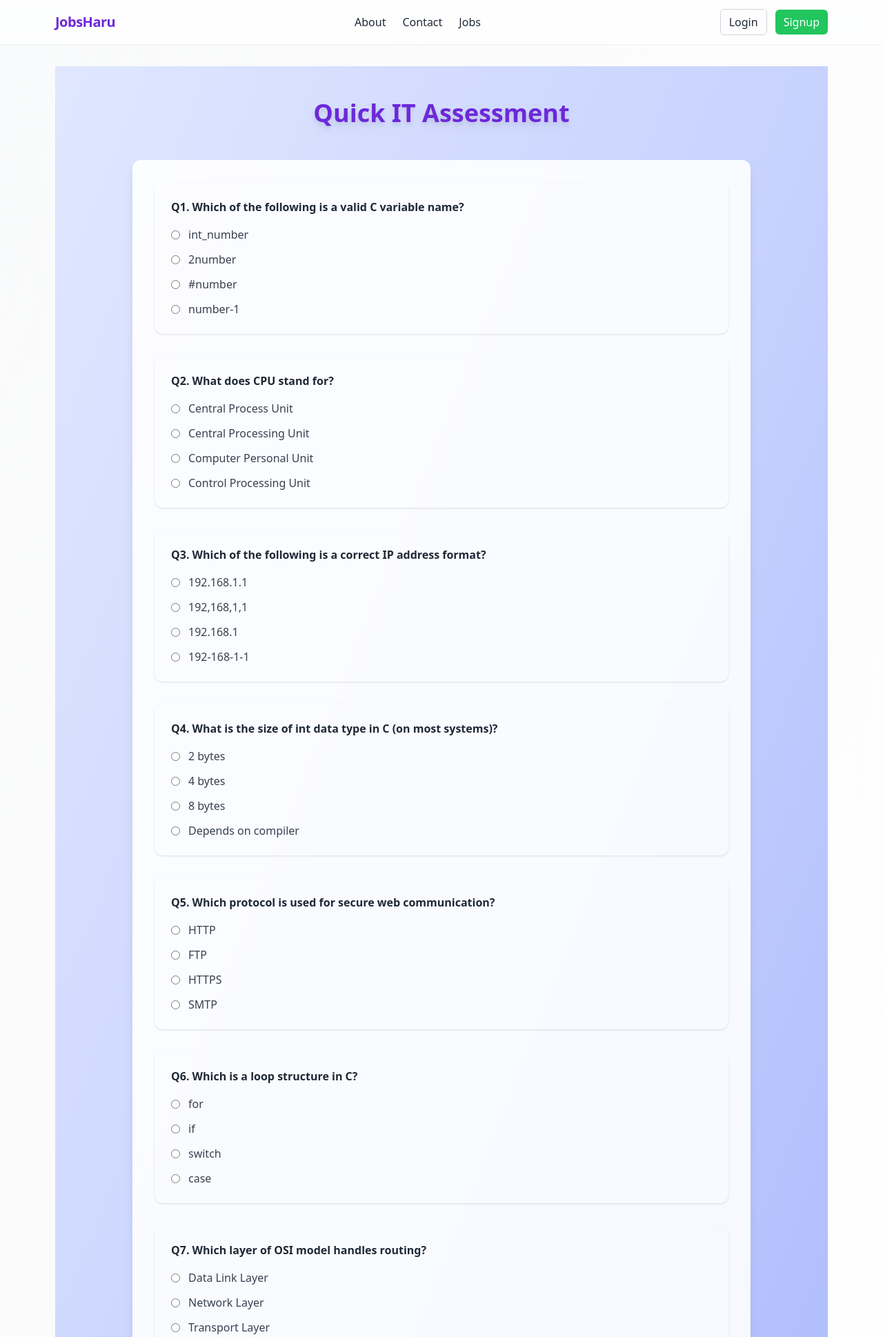
After one commit to PadamPrasadDhakal/Payo, a Django app: template users/templates/users/assessments.html in a window 1280 px wide. The commit adds this page. Shown: the top 1938 px of the page at 69% size. Run offline with Django 3.2, Linux system fonts and the light colour scheme; the template is opened without the code that fills it, so the values that code supplies are empty; some libraries are stand-ins or nearby versions.

Commit message:
last update 3am

```diff
--- a/JobsHaruPrj/urls.py
+++ b/JobsHaruPrj/urls.py
@@ -18,6 +18,10 @@ urlpatterns = [
     path('logout/',logout_view,name='logout'),
     path('organizations/', organizations, name='organizations'),
     path('internships/',internships, name='internships'),
+    path('assessments/',assessments, name='assessments'),
+    path('profile/',profile, name='profile'),
+    # path('logouts/',logouts,name='logouts'),
+
 # path('Organizations/', organizations),  # optional, not recommended
 ]
 
--- a/templates/base2.html
+++ b/templates/base2.html
@@ -5,6 +5,9 @@
     <meta charset="UTF-8" />
     <meta name="viewport" content="width=device-width, initial-scale=1.0" />
     <title>{% block title %}JobsHaru{% endblock %}</title>
+
+    <!-- Favicon -->
+    <link rel="icon" type="image/png" href="#">
 
     <!-- Tailwind CDN -->
     <script src="https://cdn.tailwindcss.com"></script>
@@ -100,7 +103,7 @@
                         Help and Support
                     </a>
 
-                    <form method="post" action="/base.html/">
+                    <form method="post" action="logout/">
                         {% csrf_token %}
                         <button type="submit" class="w-full text-left flex items-center gap-2 px-4 py-2 text-sm text-red-600 hover:bg-red-50">
                             Logout
--- /dev/null
+++ b/users/templates/users/assessments.html
@@ -0,0 +1,306 @@
+{% extends "base.html" %}
+{% load static %}
+{% block title %}Quick Assessment | JobsHaru{% endblock %}
+
+{% block content %}
+<div class="relative w-full min-h-screen flex flex-col items-center justify-start
+            bg-gradient-to-br from-indigo-100 via-indigo-200 to-indigo-300
+            p-8 sm:p-12 overflow-hidden">
+
+    <!-- Page Header -->
+    <h1 class="text-3xl md:text-4xl font-extrabold text-center text-primary mb-12 drop-shadow-lg">
+        Quick IT Assessment
+    </h1>
+
+    <!-- Assessment Form -->
+    <form id="assessmentForm" class="w-full max-w-4xl bg-white/90 backdrop-blur-md rounded-xl shadow-lg p-8 space-y-8">
+
+        <!-- Question 1 -->
+        <div class="question-card p-6 rounded-xl shadow hover:shadow-2xl transition duration-300">
+            <h3 class="font-semibold text-gray-800 mb-4">Q1. Which of the following is a valid C variable name?</h3>
+            <div class="flex flex-col space-y-3">
+                <label class="flex items-center gap-3 cursor-pointer">
+                    <input type="radio" name="q1" value="A" class="accent-primary">
+                    <span class="text-gray-700">int_number</span>
+                </label>
+                <label class="flex items-center gap-3 cursor-pointer">
+                    <input type="radio" name="q1" value="B" class="accent-primary">
+                    <span class="text-gray-700">2number</span>
+                </label>
+                <label class="flex items-center gap-3 cursor-pointer">
+                    <input type="radio" name="q1" value="C" class="accent-primary">
+                    <span class="text-gray-700">#number</span>
+                </label>
+                <label class="flex items-center gap-3 cursor-pointer">
+                    <input type="radio" name="q1" value="D" class="accent-primary">
+                    <span class="text-gray-700">number-1</span>
+                </label>
+            </div>
+        </div>
+
+        <!-- Question 2 -->
+        <div class="question-card p-6 rounded-xl shadow hover:shadow-2xl transition duration-300">
+            <h3 class="font-semibold text-gray-800 mb-4">Q2. What does CPU stand for?</h3>
+            <div class="flex flex-col space-y-3">
+                <label class="flex items-center gap-3 cursor-pointer">
+                    <input type="radio" name="q2" value="A" class="accent-primary">
+                    <span class="text-gray-700">Central Process Unit</span>
+                </label>
+                <label class="flex items-center gap-3 cursor-pointer">
+                    <input type="radio" name="q2" value="B" class="accent-primary">
+                    <span class="text-gray-700">Central Processing Unit</span>
+                </label>
+                <label class="flex items-center gap-3 cursor-pointer">
+                    <input type="radio" name="q2" value="C" class="accent-primary">
+                    <span class="text-gray-700">Computer Personal Unit</span>
+                </label>
+                <label class="flex items-center gap-3 cursor-pointer">
+                    <input type="radio" name="q2" value="D" class="accent-primary">
+                    <span class="text-gray-700">Control Processing Unit</span>
+                </label>
+            </div>
+        </div>
+
+        <!-- Question 3 -->
+        <div class="question-card p-6 rounded-xl shadow hover:shadow-2xl transition duration-300">
+            <h3 class="font-semibold text-gray-800 mb-4">Q3. Which of the following is a correct IP address format?</h3>
+            <div class="flex flex-col space-y-3">
+                <label class="flex items-center gap-3 cursor-pointer">
+                    <input type="radio" name="q3" value="A" class="accent-primary">
+                    <span class="text-gray-700">192.168.1.1</span>
+                </label>
+                <label class="flex items-center gap-3 cursor-pointer">
+                    <input type="radio" name="q3" value="B" class="accent-primary">
+                    <span class="text-gray-700">192,168,1,1</span>
+                </label>
+                <label class="flex items-center gap-3 cursor-pointer">
+                    <input type="radio" name="q3" value="C" class="accent-primary">
+                    <span class="text-gray-700">192.168.1</span>
+                </label>
+                <label class="flex items-center gap-3 cursor-pointer">
+                    <input type="radio" name="q3" value="D" class="accent-primary">
+                    <span class="text-gray-700">192-168-1-1</span>
+                </label>
+            </div>
+        </div>
+
+        <!-- Question 4 -->
+        <div class="question-card p-6 rounded-xl shadow hover:shadow-2xl transition duration-300">
+            <h3 class="font-semibold text-gray-800 mb-4">Q4. What is the size of int data type in C (on most systems)?</h3>
+            <div class="flex flex-col space-y-3">
+                <label class="flex items-center gap-3 cursor-pointer">
+                    <input type="radio" name="q4" value="A" class="accent-primary">
+                    <span class="text-gray-700">2 bytes</span>
+                </label>
+                <label class="flex items-center gap-3 cursor-pointer">
+                    <input type="radio" name="q4" value="B" class="accent-primary">
+                    <span class="text-gray-700">4 bytes</span>
+                </label>
+                <label class="flex items-center gap-3 cursor-pointer">
+                    <input type="radio" name="q4" value="C" class="accent-primary">
+                    <span class="text-gray-700">8 bytes</span>
+                </label>
+                <label class="flex items-center gap-3 cursor-pointer">
+                    <input type="radio" name="q4" value="D" class="accent-primary">
+                    <span class="text-gray-700">Depends on compiler</span>
+                </label>
+            </div>
+        </div>
+
+        <!-- Question 5 -->
+        <div class="question-card p-6 rounded-xl shadow hover:shadow-2xl transition duration-300">
+            <h3 class="font-semibold text-gray-800 mb-4">Q5. Which protocol is used for secure web communication?</h3>
+            <div class="flex flex-col space-y-3">
+                <label class="flex items-center gap-3 cursor-pointer">
+                    <input type="radio" name="q5" value="A" class="accent-primary">
+                    <span class="text-gray-700">HTTP</span>
+                </label>
+                <label class="flex items-center gap-3 cursor-pointer">
+                    <input type="radio" name="q5" value="B" class="accent-primary">
+                    <span class="text-gray-700">FTP</span>
+                </label>
+                <label class="flex items-center gap-3 cursor-pointer">
+                    <input type="radio" name="q5" value="C" class="accent-primary">
+                    <span class="text-gray-700">HTTPS</span>
+                </label>
+                <label class="flex items-center gap-3 cursor-pointer">
+                    <input type="radio" name="q5" value="D" class="accent-primary">
+                    <span class="text-gray-700">SMTP</span>
+                </label>
+            </div>
+        </div>
+
+        <!-- Question 6 -->
+        <div class="question-card p-6 rounded-xl shadow hover:shadow-2xl transition duration-300">
+            <h3 class="font-semibold text-gray-800 mb-4">Q6. Which is a loop structure in C?</h3>
+            <div class="flex flex-col space-y-3">
+                <label class="flex items-center gap-3 cursor-pointer">
+                    <input type="radio" name="q6" value="A" class="accent-primary">
+                    <span class="text-gray-700">for</span>
+                </label>
+                <label class="flex items-center gap-3 cursor-pointer">
+                    <input type="radio" name="q6" value="B" class="accent-primary">
+                    <span class="text-gray-700">if</span>
+                </label>
+                <label class="flex items-center gap-3 cursor-pointer">
+                    <input type="radio" name="q6" value="C" class="accent-primary">
+                    <span class="text-gray-700">switch</span>
+                </label>
+                <label class="flex items-center gap-3 cursor-pointer">
+                    <input type="radio" name="q6" value="D" class="accent-primary">
+                    <span class="text-gray-700">case</span>
+                </label>
+            </div>
+        </div>
+
+        <!-- Question 7 -->
+        <div class="question-card p-6 rounded-xl shadow hover:shadow-2xl transition duration-300">
+            <h3 class="font-semibold text-gray-800 mb-4">Q7. Which layer of OSI model handles routing?</h3>
+            <div class="flex flex-col space-y-3">
+                <label class="flex items-center gap-3 cursor-pointer">
+                    <input type="radio" name="q7" value="A" class="accent-primary">
+                    <span class="text-gray-700">Data Link Layer</span>
+                </label>
+                <label class="flex items-center gap-3 cursor-pointer">
+                    <input type="radio" name="q7" value="B" class="accent-primary">
+                    <span class="text-gray-700">Network Layer</span>
+                </label>
+                <label class="flex items-center gap-3 cursor-pointer">
+                    <input type="radio" name="q7" value="C" class="accent-primary">
+                    <span class="text-gray-700">Transport Layer</span>
+                </label>
+                <label class="flex items-center gap-3 cursor-pointer">
+                    <input type="radio" name="q7" value="D" class="accent-primary">
+                    <span class="text-gray-700">Application Layer</span>
+                </label>
+            </div>
+        </div>
+
+        <!-- Question 8 -->
+        <div class="question-card p-6 rounded-xl shadow hover:shadow-2xl transition duration-300">
+            <h3 class="font-semibold text-gray-800 mb-4">Q8. Which is volatile memory?</h3>
+            <div class="flex flex-col space-y-3">
+                <label class="flex items-center gap-3 cursor-pointer">
+                    <input type="radio" name="q8" value="A" class="accent-primary">
+                    <span class="text-gray-700">ROM</span>
+                </label>
+                <label class="flex items-center gap-3 cursor-pointer">
+                    <input type="radio" name="q8" value="B" class="accent-primary">
+                    <span class="text-gray-700">RAM</span>
+                </label>
+                <label class="flex items-center gap-3 cursor-pointer">
+                    <input type="radio" name="q8" value="C" class="accent-primary">
+                    <span class="text-gray-700">Hard Disk</span>
+                </label>
+                <label class="flex items-center gap-3 cursor-pointer">
+                    <input type="radio" name="q8" value="D" class="accent-primary">
+                    <span class="text-gray-700">Flash</span>
+                </label>
+            </div>
+        </div>
+
+        <!-- Question 9 -->
+        <div class="question-card p-6 rounded-xl shadow hover:shadow-2xl transition duration-300">
+            <h3 class="font-semibold text-gray-800 mb-4">Q9. Which keyword is used to define a constant in C?</h3>
+            <div class="flex flex-col space-y-3">
+                <label class="flex items-center gap-3 cursor-pointer">
+                    <input type="radio" name="q9" value="A" class="accent-primary">
+                    <span class="text-gray-700">const</span>
+                </label>
+                <label class="flex items-center gap-3 cursor-pointer">
+                    <input type="radio" name="q9" value="B" class="accent-primary">
+                    <span class="text-gray-700">define</span>
+                </label>
+                <label class="flex items-center gap-3 cursor-pointer">
+                    <input type="radio" name="q9" value="C" class="accent-primary">
+                    <span class="text-gray-700">static</span>
+                </label>
+                <label class="flex items-center gap-3 cursor-pointer">
+                    <input type="radio" name="q9" value="D" class="accent-primary">
+                    <span class="text-gray-700">auto</span>
+                </label>
+            </div>
+        </div>
+
+        <!-- Question 10 -->
+        <div class="question-card p-6 rounded-xl shadow hover:shadow-2xl transition duration-300">
+            <h3 class="font-semibold text-gray-800 mb-4">Q10. Which protocol is used to send emails?</h3>
+            <div class="flex flex-col space-y-3">
+                <label class="flex items-center gap-3 cursor-pointer">
+                    <input type="radio" name="q10" value="A" class="accent-primary">
+                    <span class="text-gray-700">HTTP</span>
+                </label>
+                <label class="flex items-center gap-3 cursor-pointer">
+                    <input type="radio" name="q10" value="B" class="accent-primary">
+                    <span class="text-gray-700">SMTP</span>
+                </label>
+                <label class="flex items-center gap-3 cursor-pointer">
+                    <input type="radio" name="q10" value="C" class="accent-primary">
+                    <span class="text-gray-700">FTP</span>
+                </label>
+                <label class="flex items-center gap-3 cursor-pointer">
+                    <input type="radio" name="q10" value="D" class="accent-primary">
+                    <span class="text-gray-700">DNS</span>
+                </label>
+            </div>
+        </div>
+
+        <!-- Submit Button -->
+        <div class="flex justify-center">
+            <button type="submit"
+                class="px-8 py-3 rounded-lg bg-primary text-white font-semibold shadow hover:bg-purple-700 hover:shadow-md transition transform hover:-translate-y-0.5">
+                Submit Answers
+            </button>
+        </div>
+
+    </form>
+</div>
+
+<!-- JS to handle submission and simple answer check -->
+<script>
+document.getElementById("assessmentForm").addEventListener("submit", function(e) {
+    e.preventDefault();
+
+    let totalQuestions = 10;
+    let score = 0;
+
+    // Example correct answers
+    const correctAnswers = {
+        q1: "A",
+        q2: "B",
+        q3: "A",
+        q4: "B",
+        q5: "C",
+        q6: "A",
+        q7: "B",
+        q8: "B",
+        q9: "A",
+        q10: "B"
+    };
+
+    for (let i = 1; i <= totalQuestions; i++) {
+        let answer = document.querySelector(`input[name="q${i}"]:checked`);
+        if (answer && answer.value === correctAnswers[`q${i}`]) {
+            score++;
+        }
+    }
+
+    // Display result in interactive popup
+    const resultPopup = document.createElement("div");
+    resultPopup.className = "fixed inset-0 flex items-center justify-center bg-black/40 z-50";
+    resultPopup.innerHTML = `
+        <div class="bg-white rounded-xl p-8 shadow-lg text-center max-w-sm w-full">
+            <h2 class="text-2xl font-bold mb-4 text-gray-800">Assessment Completed</h2>
+            <p class="text-gray-700 mb-6">You scored <span class="text-primary font-bold">${score} / ${totalQuestions}</span></p>
+            <button id="closePopup" class="px-6 py-2 rounded-lg bg-primary text-white font-semibold hover:bg-purple-700 transition">Close</button>
+        </div>
+    `;
+    document.body.appendChild(resultPopup);
+
+    document.getElementById("closePopup").addEventListener("click", () => {
+        resultPopup.remove();
+        window.scrollTo({ top: 0, behavior: 'smooth' });
+    });
+});
+</script>
+{% endblock %}
--- a/users/views.py
+++ b/users/views.py
@@ -35,7 +35,7 @@ class UserLogoutView(View):
 
 
 def signup_select(request):
-    return render(request, "users/signup.html")
+    return render(request, "users/signup2.html")
 
 
 def signup_applicant(request):
```
Also changed, not shown: JobsHaruPrj/views.py (+12 -0 lines), templates/dashboard.html (+15 -0 lines), users/templates/users/profile.html (+73 -21 lines), db.sqlite3.
